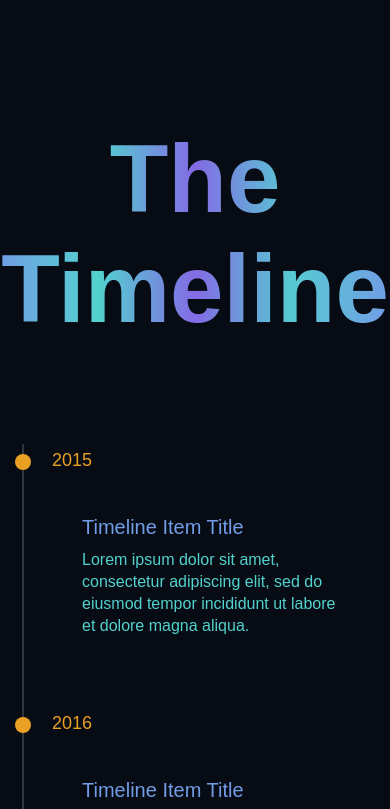
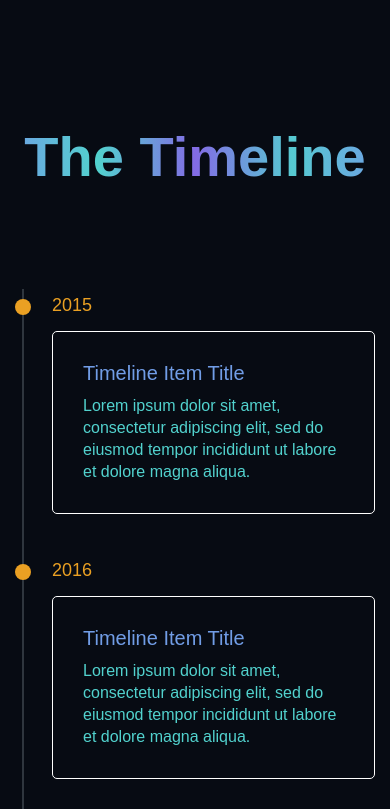
Before and after one commit to Codesamp-Rohan/NSCCBKBIET, a plain HTML site: page index.html in a window 390 px wide. Shown: the part 2040-2849 px from the top of the page. Drawn offline with Linux system fonts and the light colour scheme; a web font is replaced by a local one.

Commit message:
BROOO COME ON

```diff
--- a/style.css
+++ b/style.css
@@ -298,6 +298,7 @@ body {
     background-color: transparent;
     padding: 30px;
     border-radius: 5px;
+    border: 1px solid white;
 }
 
 .timeline-content h3 {
@@ -402,6 +403,10 @@ body {
     .teamContainer {
         width: 90vw;
     }
+
+    .timeline h1 {
+        font-size: 5rem;
+    }
 }
 
 @media screen and (max-width: 470px) {
@@ -428,6 +433,10 @@ body {
     .nsccTeam h1 {
         font-size: 2rem;
     }
+
+    .timeline h1 {
+        font-size: 4rem;
+    }
 }
 
 @media screen and (max-width: 400px) {
@@ -442,4 +451,8 @@ body {
     .topContent h3 {
         font-size: 0.6rem;
     }
+
+    .timeline h1 {
+        font-size: 3.5rem;
+    }
 }
```
